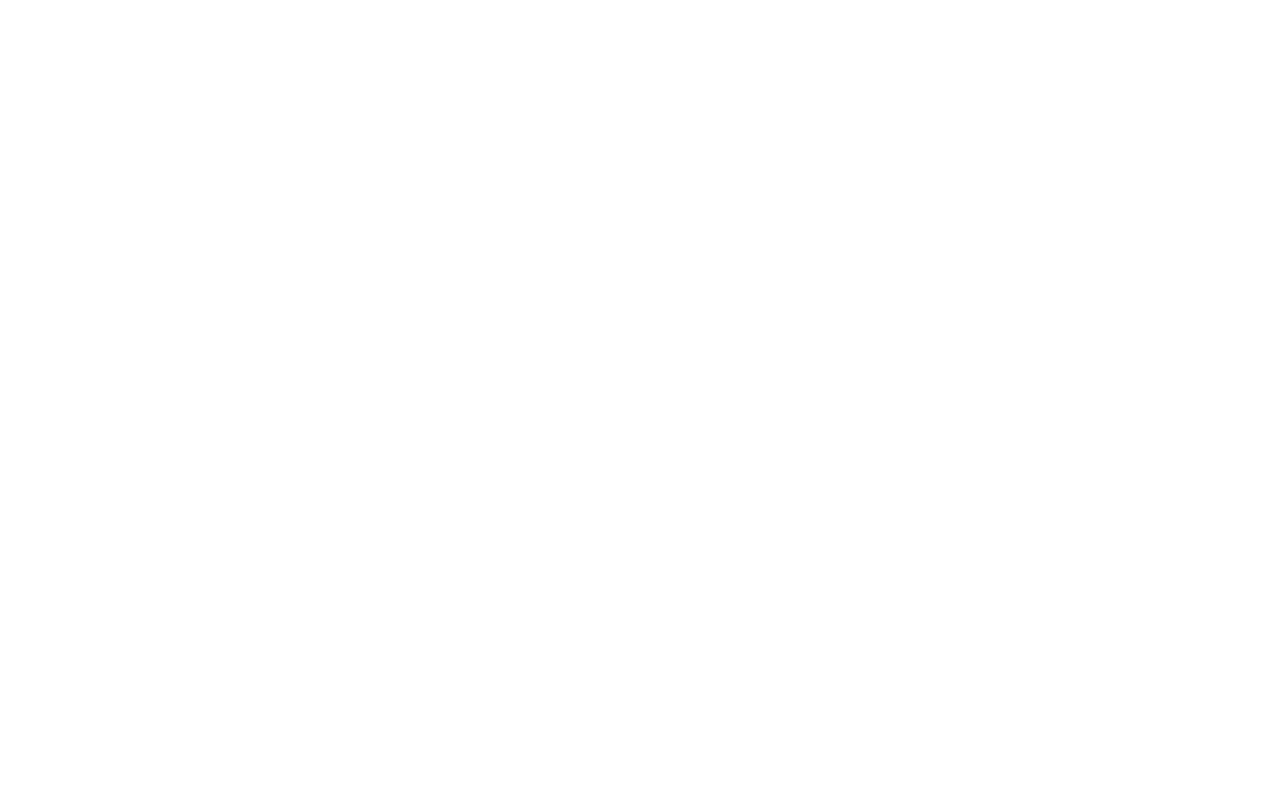
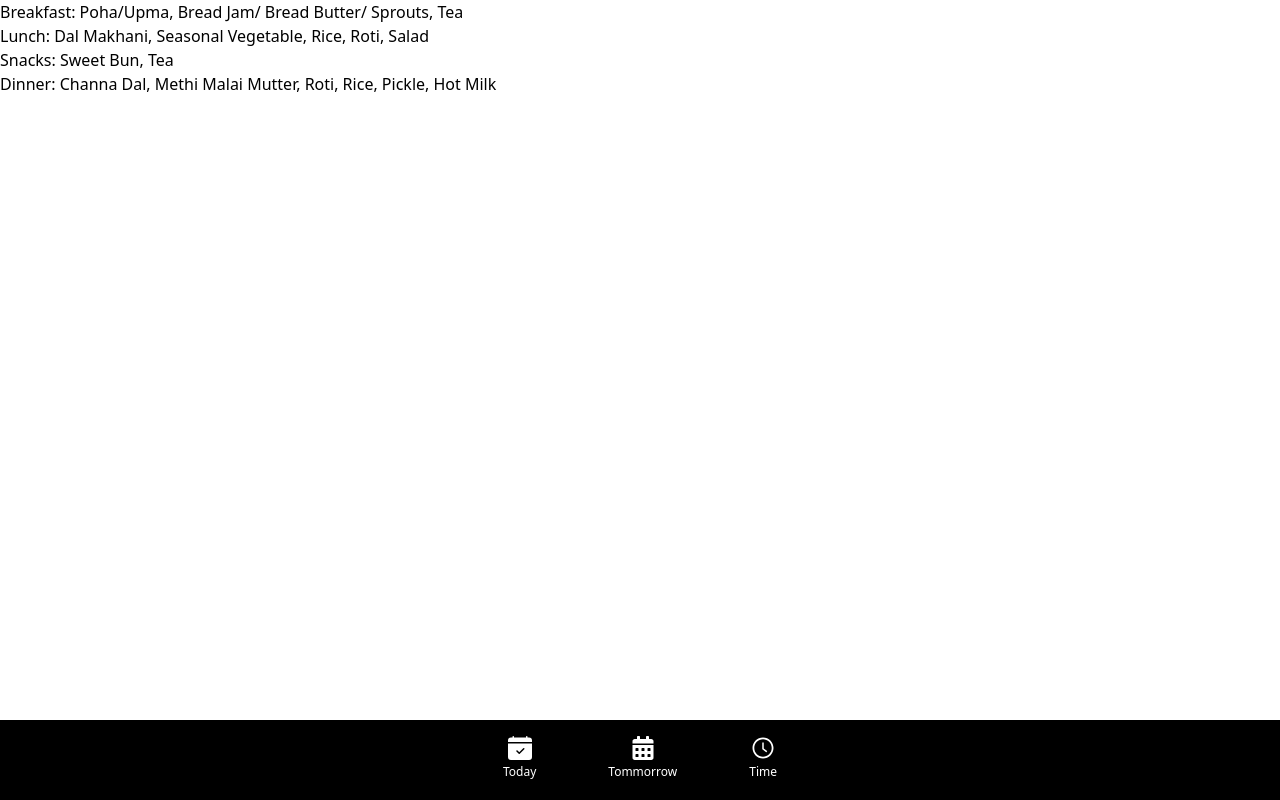
Before and after one commit to Abhishek058/U_MESS, a React (Vite) app: page /boys in a window 1280 px wide. Before the commit this address had no page. Built offline with nearby package versions, Linux system fonts and the light colour scheme.

Commit message:
real time menu data accepted

```diff
--- a/package.json
+++ b/package.json
@@ -14,6 +14,7 @@
     "postcss": "^8.4.31",
     "react": "^18.2.0",
     "react-dom": "^18.2.0",
+    "react-icons": "^4.11.0",
     "react-router-dom": "^6.16.0",
     "tailwindcss": "^3.3.3"
   },
--- a/src/App.tsx
+++ b/src/App.tsx
@@ -1,12 +1,16 @@
 import React from "react";
 import Home from "./components/Home";
 import { BrowserRouter, Routes, Route } from "react-router-dom";
+import Boy from "./components/Boys/Boy";
+import Girl from "./components/Girls/Girl";
 
 const App = () => {
   return (
     <BrowserRouter>
       <Routes>
         <Route path="/" element={<Home />} />
+        <Route path="/boys" element={<Boy />} />
+        <Route path="/girls" element={<Girl />} />
       </Routes>
     </BrowserRouter>
   );
--- /dev/null
+++ b/src/components/Boys/Boy.tsx
@@ -0,0 +1,13 @@
+import React from "react";
+import Today from "../Today";
+import { menuB } from "../../mess";
+
+const Boy = () => {
+  return (
+    <div>
+      <Today menu={menuB}/>
+    </div>
+  );
+};
+
+export default Boy;
--- /dev/null
+++ b/src/components/Footer.tsx
@@ -0,0 +1,24 @@
+import { FaCalendarAlt } from "react-icons/fa";
+import { BsFillCalendarCheckFill } from "react-icons/bs";
+import { AiOutlineClockCircle } from "react-icons/ai";
+
+const Footer = () => {
+  return (
+    <div className="fixed bottom-0 w-full py-2 bg-black flex justify-center items-center gap-x-16">
+      <div className="py-2 flex flex-col items-center text-white text-2xl cursor-pointer hover:text-blue-300">
+        <BsFillCalendarCheckFill />
+        <p className="text-white text-xs p-1">Today</p>
+      </div>
+      <div className="py-2  flex flex-col items-center text-white text-2xl cursor-pointer hover:text-blue-300">
+        <FaCalendarAlt />
+        <p className="text-white text-xs p-1">Tommorrow</p>
+      </div>
+      <div className="py-2 flex flex-col items-center text-white text-2xl cursor-pointer">
+        <AiOutlineClockCircle />
+        <p className="text-white text-xs p-1 hover:text-blue-300">Time</p>
+      </div>
+    </div>
+  );
+};
+
+export default Footer;
--- /dev/null
+++ b/src/components/Girls/Girl.tsx
@@ -0,0 +1,12 @@
+import { menuG } from "../../mess";
+import Today from "../Today";
+
+const Girl = () => {
+  return (
+    <div>
+      <Today menu={menuG} />
+    </div>
+  );
+};
+
+export default Girl;
--- a/src/components/Home.tsx
+++ b/src/components/Home.tsx
@@ -29,22 +29,30 @@ const Home = () => {
 
   return (
     <div className=" w-full h-screen flex justify-center items-center">
-      <div className="flex flex-col h-1/2 justify-center items-center bg-black opacity-90 rounded-xl px-3">
+      <div className="flex flex-col h-1/2 justify-center items-center bg-black opacity-90 rounded-xl px-3 md:w-1/2 md:h-2/3 xl:w-1/2 xl:h-2/3">
         <h1 className="text-white text-3xl font-semibold p-8 text-center xl:text-5xl">
           Select Your Mess
         </h1>
         <div className="flex">
           <Link
             to={"/boys"}
-            className="flex justify-center bg-white w-1/2 rounded-full m-8"
+            className="flex justify-center bg-white w-1/2 rounded-full m-8 border-4 border-blue-300"
           >
-            <img src={boy} alt="boy" className="w-[100px] h-[100px] p-4" />
+            <img
+              src={boy}
+              alt="boy"
+              className="w-[100px] h-[100px] p-4 md:w-[150px] md:h-[150px] xl:w-[200px] xl:h-[200px] xl:p-6"
+            />
           </Link>
           <Link
             to={"/girls"}
-            className="flex justify-center bg-white w-1/2 rounded-full m-8"
+            className="flex justify-center bg-white w-1/2 rounded-full m-8 border-4 border-green-300"
           >
-            <img src={girl} alt="girl" className="w-[100px] h-[100px] p-4" />
+            <img
+              src={girl}
+              alt="girl"
+              className="w-[100px] h-[100px] p-4 md:w-[150px] md:h-[150px] xl:w-[200px] xl:h-[200px] xl:p-6"
+            />
           </Link>
         </div>
       </div>
--- a/src/components/Today.tsx
+++ b/src/components/Today.tsx
@@ -1,9 +1,29 @@
-import React from 'react'
+import React from "react";
+import Footer from "./Footer";
 
-const Today = () => {
-  return (
-    <div>Today</div>
-  )
+interface TodayProps {
+  menu: {
+    breakFast?: string;
+    lunch?: string;
+    snack?: string;
+    dinner?: string;
+  }[];
 }
 
+const Today: React.FC<TodayProps> = ({ menu }) => {
+  const date = new Date();
+
+  const todayMenu = menu[date.getDay()];
+
+  return (
+    <div>
+      <div>Breakfast: {todayMenu.breakFast}</div>
+      <div>Lunch: {todayMenu.lunch}</div>
+      <div>Snacks: {todayMenu.snack}</div>
+      <div>Dinner: {todayMenu.dinner}</div>
+      <Footer />
+    </div>
+  );
+};
+
 export default Today;
--- a/src/index.css
+++ b/src/index.css
@@ -2,6 +2,11 @@
 @import 'tailwindcss/components';
 @import 'tailwindcss/utilities';
 
+*{
+    margin: 0;
+    padding: 0;
+    transition: ease-in-out;
+}
 
 .HomeMain{
     background: url("./assets/homeBg.jpg");
--- a/src/mess.ts
+++ b/src/mess.ts
@@ -1,4 +1,4 @@
-const menuB = [
+export const menuB = [
   {
     breakFast: "Macroni, Bread Jam & Bread Butter, Tea",
     lunch: "Dal Makhani, Aloo Gajar Mutter, Rice, Roti, Boondi Raita",
@@ -45,7 +45,7 @@ const menuB = [
   },
 ];
 
-const menuG = [
+export const menuG = [
   {
     breakFast: "Macroni, Bread Jam & Bread Butter, Tea",
     lunch: "Dal Makhani, Aloo Gajar Mutter, Rice, Roti, Boondi Raita",
```
Also changed, not shown: 1 other file (tests, documents, lock files or other folders).
